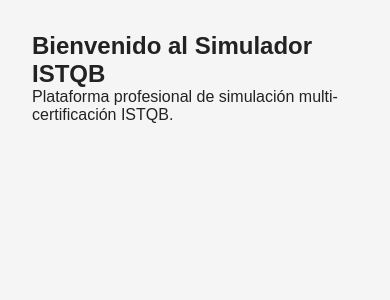
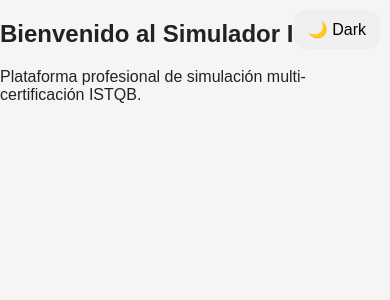
Before and after one commit to JATR96/istqb_simulador, a React app in the folder frontend/: page / in a window 390 px wide. Shown: the top 300 px of the page. Built offline with nearby package versions, Linux system fonts and the light colour scheme; the HTML template or start-up script is replaced by a standard one.

Commit message:
FASE 13 — RESPONSIVE + DARK MODE

```diff
--- a/frontend/src/App.jsx
+++ b/frontend/src/App.jsx
@@ -11,6 +11,8 @@
 import ResultPage from "./pages/ResultPage";
 
 import StatisticsPage from "./pages/StatisticsPage";
+
+import ThemeToggle from "./components/ThemeToggle";
 
 function App() {
 
@@ -41,6 +43,8 @@
 
       </Routes>
 
+      <ThemeToggle />
+
     </BrowserRouter>
   );
 }
--- /dev/null
+++ b/frontend/src/components/ThemeToggle.jsx
@@ -0,0 +1,32 @@
+import {
+  useContext
+} from "react";
+
+import {
+  ThemeContext
+} from "../context/ThemeContext";
+
+function ThemeToggle() {
+
+  const {
+    theme,
+    toggleTheme
+  } = useContext(
+    ThemeContext
+  );
+
+  return (
+    <button
+      className="theme-toggle"
+      onClick={toggleTheme}
+    >
+
+      {theme === "light"
+        ? "🌙 Dark"
+        : "☀️ Light"}
+
+    </button>
+  );
+}
+
+export default ThemeToggle;
--- /dev/null
+++ b/frontend/src/context/ThemeContext.jsx
@@ -0,0 +1,94 @@
+import {
+  createContext,
+  useEffect,
+  useState
+} from "react";
+
+/*
+|--------------------------------------------------------------------------
+| CONTEXT
+|--------------------------------------------------------------------------
+*/
+
+export const ThemeContext =
+  createContext();
+
+/*
+|--------------------------------------------------------------------------
+| PROVIDER
+|--------------------------------------------------------------------------
+*/
+
+export function ThemeProvider({
+  children
+}) {
+
+  /*
+  |--------------------------------------------------------------------------
+  | STORAGE
+  |--------------------------------------------------------------------------
+  */
+
+  const savedTheme =
+    localStorage.getItem(
+      "theme"
+    );
+
+  /*
+  |--------------------------------------------------------------------------
+  | STATE
+  |--------------------------------------------------------------------------
+  */
+
+  const [theme, setTheme] =
+    useState(
+      savedTheme || "light"
+    );
+
+  /*
+  |--------------------------------------------------------------------------
+  | EFFECT
+  |--------------------------------------------------------------------------
+  */
+
+  useEffect(() => {
+
+    document.body.className =
+      theme;
+
+    localStorage.setItem(
+      "theme",
+      theme
+    );
+
+  }, [theme]);
+
+  /*
+  |--------------------------------------------------------------------------
+  | TOGGLE
+  |--------------------------------------------------------------------------
+  */
+
+  const toggleTheme = () => {
+
+    setTheme((prev) =>
+
+      prev === "light"
+        ? "dark"
+        : "light"
+    );
+  };
+
+  return (
+    <ThemeContext.Provider
+      value={{
+        theme,
+        toggleTheme
+      }}
+    >
+
+      {children}
+
+    </ThemeContext.Provider>
+  );
+}
--- a/frontend/src/main.jsx
+++ b/frontend/src/main.jsx
@@ -1,4 +1,5 @@
 import React from "react";
+
 import ReactDOM from "react-dom/client";
 
 import App from "./App";
@@ -18,12 +19,24 @@
 */
 
 import "./styles/global.css";
-import "./styles/layout.css";
+
+import "./styles/responsive.css";
+
+import {
+  ThemeProvider
+} from "./context/ThemeContext";
 
 ReactDOM.createRoot(
   document.getElementById("root")
 ).render(
+
   <React.StrictMode>
-    <App />
+
+    <ThemeProvider>
+
+      <App />
+
+    </ThemeProvider>
+
   </React.StrictMode>
 );
--- a/frontend/src/styles/exam.css
+++ b/frontend/src/styles/exam.css
@@ -108,3 +108,14 @@
 .finish-button:hover {
   opacity: 0.9;
 }
+
+.question-card,
+.review-card,
+.stats-card,
+.chart-container,
+.incorrect-section {
+
+  transition:
+    background 0.3s,
+    color 0.3s;
+}
--- a/frontend/src/styles/global.css
+++ b/frontend/src/styles/global.css
@@ -1,46 +1,95 @@
-/*
-|--------------------------------------------------------------------------
-| RESET GENERAL
-|--------------------------------------------------------------------------
-*/
-
 * {
-  margin: 0;
-  padding: 0;
   box-sizing: border-box;
 }
 
-/*
-|--------------------------------------------------------------------------
-| BODY
-|--------------------------------------------------------------------------
-*/
+body {
+  margin: 0;
 
-body {
-  font-family: Arial, Helvetica, sans-serif;
-  background-color: #f5f5f5;
+  font-family:
+    Arial,
+    Helvetica,
+    sans-serif;
+
+  transition:
+    background 0.3s,
+    color 0.3s;
+}
+
+/* ===================================== */
+/* LIGHT */
+/* ===================================== */
+
+body.light {
+  background: #f5f5f5;
+
   color: #222;
 }
 
-/*
-|--------------------------------------------------------------------------
-| CONTENEDOR GENERAL
-|--------------------------------------------------------------------------
-*/
+/* ===================================== */
+/* DARK */
+/* ===================================== */
 
-.page-container {
-  max-width: 1200px;
-  margin: auto;
-  padding: 2rem;
+body.dark {
+  background: #121212;
+
+  color: #f5f5f5;
 }
 
-/*
-|--------------------------------------------------------------------------
-| LINKS
-|--------------------------------------------------------------------------
-*/
+/* ===================================== */
+/* CARDS */
+/* ===================================== */
 
-a {
-  text-decoration: none;
-  color: inherit;
+body.dark .question-card,
+body.dark .review-card,
+body.dark .stats-card,
+body.dark .chart-container,
+body.dark .incorrect-section {
+
+  background: #1e1e1e;
+
+  color: white;
 }
+
+/* ===================================== */
+/* BUTTONS */
+/* ===================================== */
+
+body.dark .option-button {
+  background: #222;
+
+  color: white;
+
+  border: 1px solid #444;
+}
+
+body.dark .option-button:hover {
+  background: #333;
+}
+
+body.dark .option-button.selected {
+  background: #2e7d32;
+}
+
+/* ===================================== */
+/* TOGGLE */
+/* ===================================== */
+
+.theme-toggle {
+  position: fixed;
+
+  top: 20px;
+
+  right: 20px;
+
+  border: none;
+
+  padding: 12px 18px;
+
+  border-radius: 12px;
+
+  cursor: pointer;
+
+  font-size: 16px;
+
+  z-index: 999;
+}
--- /dev/null
+++ b/frontend/src/styles/responsive.css
@@ -0,0 +1,97 @@
+/* ===================================== */
+/* TABLET */
+/* ===================================== */
+
+@media (max-width: 992px) {
+
+  .exam-page,
+  .result-page,
+  .statistics-page {
+
+    padding: 15px;
+  }
+
+  .chart-bars {
+
+    overflow-x: auto;
+  }
+}
+
+/* ===================================== */
+/* MOBILE */
+/* ===================================== */
+
+@media (max-width: 768px) {
+
+  .question-navigation {
+
+    flex-direction: column;
+
+    gap: 12px;
+  }
+
+  .question-navigation button {
+
+    width: 100%;
+  }
+
+  .option-button {
+
+    font-size: 15px;
+  }
+
+  .question-title {
+
+    font-size: 20px;
+  }
+
+  .timer {
+
+    font-size: 20px;
+  }
+
+  .stats-grid {
+
+    grid-template-columns: 1fr;
+  }
+
+  .chart-bar {
+
+    width: 30px;
+  }
+
+  .theme-toggle {
+
+    top: 10px;
+
+    right: 10px;
+
+    padding: 10px 14px;
+  }
+}
+
+/* ===================================== */
+/* SMALL MOBILE */
+/* ===================================== */
+
+@media (max-width: 480px) {
+
+  .exam-page,
+  .result-page,
+  .statistics-page {
+
+    padding: 10px;
+  }
+
+  .question-card,
+  .review-card,
+  .stats-card {
+
+    padding: 15px;
+  }
+
+  .finish-button {
+
+    font-size: 16px;
+  }
+}
```
